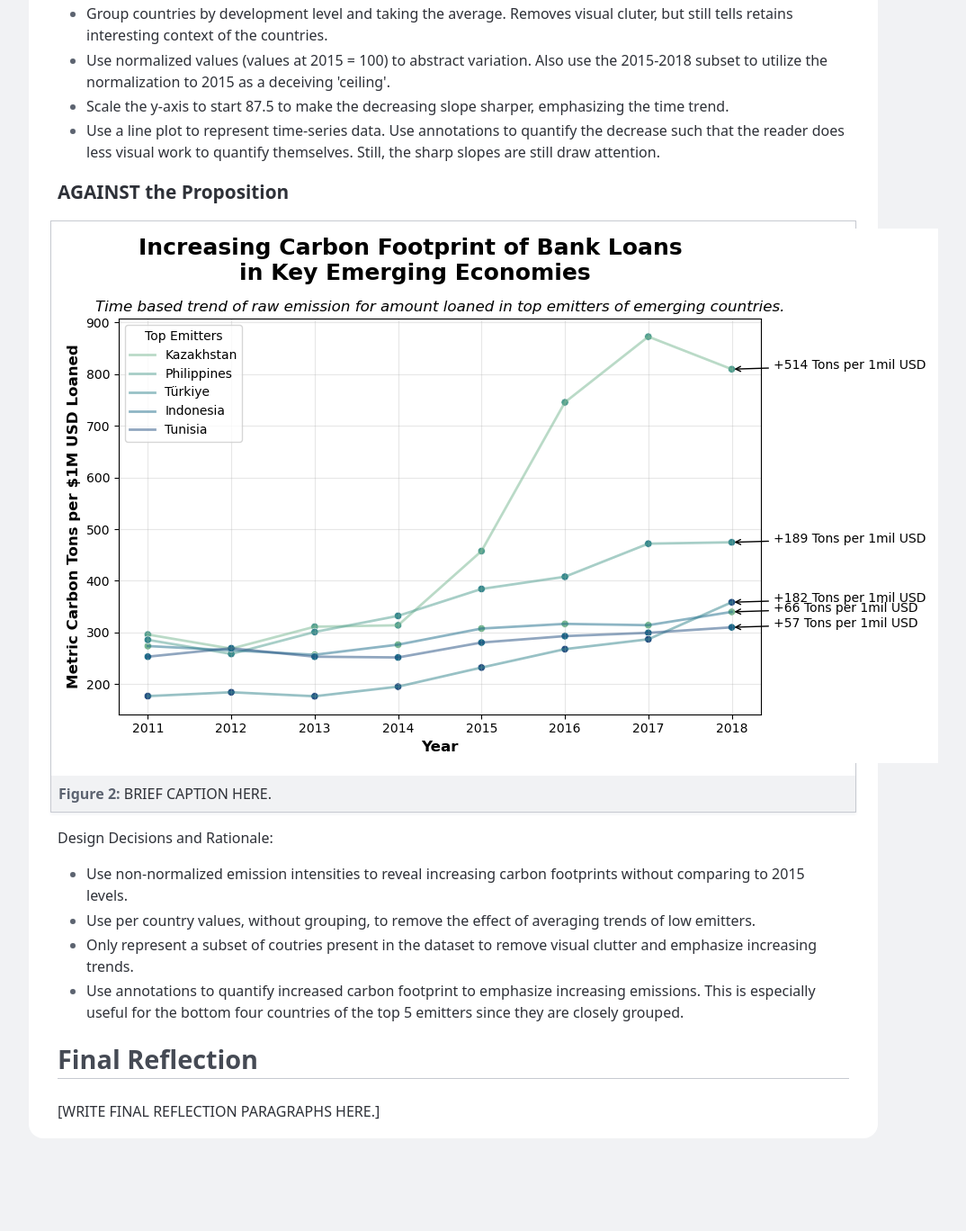
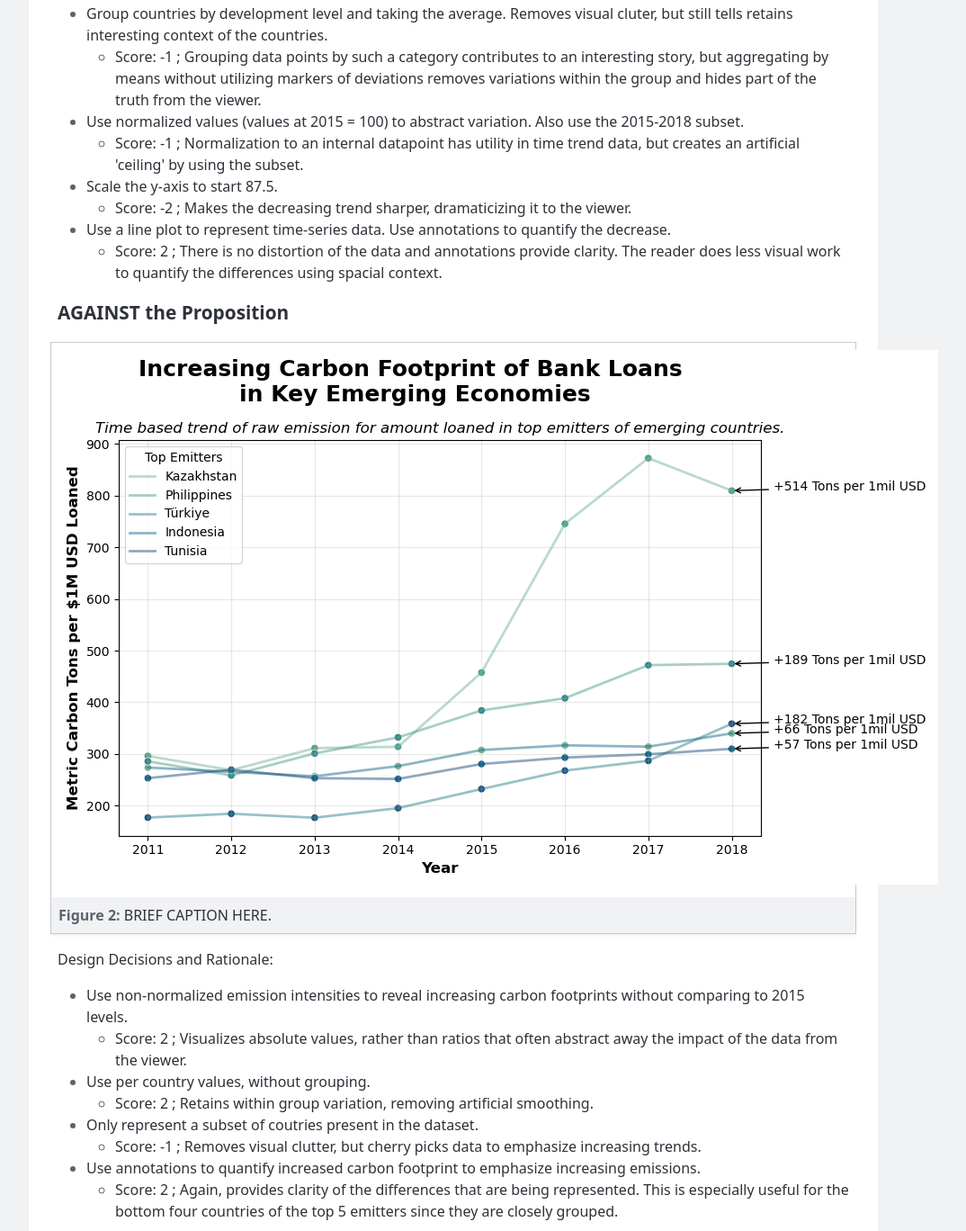
Before and after one commit to cecilia-mariea/proj02-website, a plain HTML site: page index.html in a window 1280 px wide. Shown: the part 1352-2720 px from the top of the page at 90% size, without its empty margins (136-1210 px from the left). Before the commit the page ends 2625 px from the top, so only its background shows below. Drawn offline with Linux system fonts and the light colour scheme.

Commit message:
added scores to design decisions

```diff
--- a/index.html
+++ b/index.html
@@ -170,9 +170,21 @@
 
         <ul>
           <li>Group countries by development level and taking the average. Removes visual cluter, but still tells retains interesting context of the countries.</li>
-          <li>Use normalized values (values at 2015 = 100) to abstract variation. Also use the 2015-2018 subset to utilize the normalization to 2015 as a deceiving 'ceiling'.</li>
-          <li>Scale the y-axis to start 87.5 to make the decreasing slope sharper, emphasizing the time trend.</li>
-          <li>Use a line plot to represent time-series data. Use annotations to quantify the decrease such that the reader does less visual work to quantify themselves. Still, the sharp slopes are still draw attention.</li>
+            <ul>
+              <li>Score: -1 ; Grouping data points by such a category contributes to an interesting story, but aggregating by means without utilizing markers of deviations removes variations within the group and hides part of the truth from the viewer.</li>
+            </ul>
+          <li>Use normalized values (values at 2015 = 100) to abstract variation. Also use the 2015-2018 subset.</li>
+            <ul>
+              <li> Score: -1 ; Normalization to an internal datapoint has utility in time trend data, but creates an artificial 'ceiling' by using the subset.</li>
+            </ul>
+          <li>Scale the y-axis to start 87.5.</li>
+            <ul>
+              <li> Score: -2 ; Makes the decreasing trend sharper, dramaticizing it to the viewer. </li>
+            </ul>
+          <li>Use a line plot to represent time-series data. Use annotations to quantify the decrease.</li>
+            <ul>
+              <li> Score: 2 ; There is no distortion of the data and annotations provide clarity. The reader does less visual work to quantify the differences using spacial context.</li>
+            </ul>
         </ul>
       </section>
 
@@ -188,9 +200,21 @@
 
         <ul>
           <li>Use non-normalized emission intensities to reveal increasing carbon footprints without comparing to 2015 levels.</li>
-          <li>Use per country values, without grouping, to remove the effect of averaging trends of low emitters.</li>
-          <li>Only represent a subset of coutries present in the dataset to remove visual clutter and emphasize increasing trends.</li>
-          <li> Use annotations to quantify increased carbon footprint to emphasize increasing emissions. This is especially useful for the bottom four countries of the top 5 emitters since they are closely grouped. </li>
+            <ul>
+              <li> Score: 2 ; Visualizes absolute values, rather than ratios that often abstract away the impact of the data from the viewer.</li>
+            </ul>
+          <li>Use per country values, without grouping.</li>
+            <ul>
+              <li>Score: 2 ; Retains  within group variation, removing artificial smoothing.</li>
+            </ul>
+          <li>Only represent a subset of coutries present in the dataset.</li>
+            <ul>
+              <li> Score: -1 ; Removes visual clutter, but cherry picks data to emphasize increasing trends.
+            </ul>
+          <li> Use annotations to quantify increased carbon footprint to emphasize increasing emissions. </li>
+            <ul>
+              <li>Score: 2 ;  Again, provides clarity of the differences that are being represented. This is especially useful for the bottom four countries of the top 5 emitters since they are closely grouped.</li>
+            </ul>
         </ul>
       </section>
 
```
